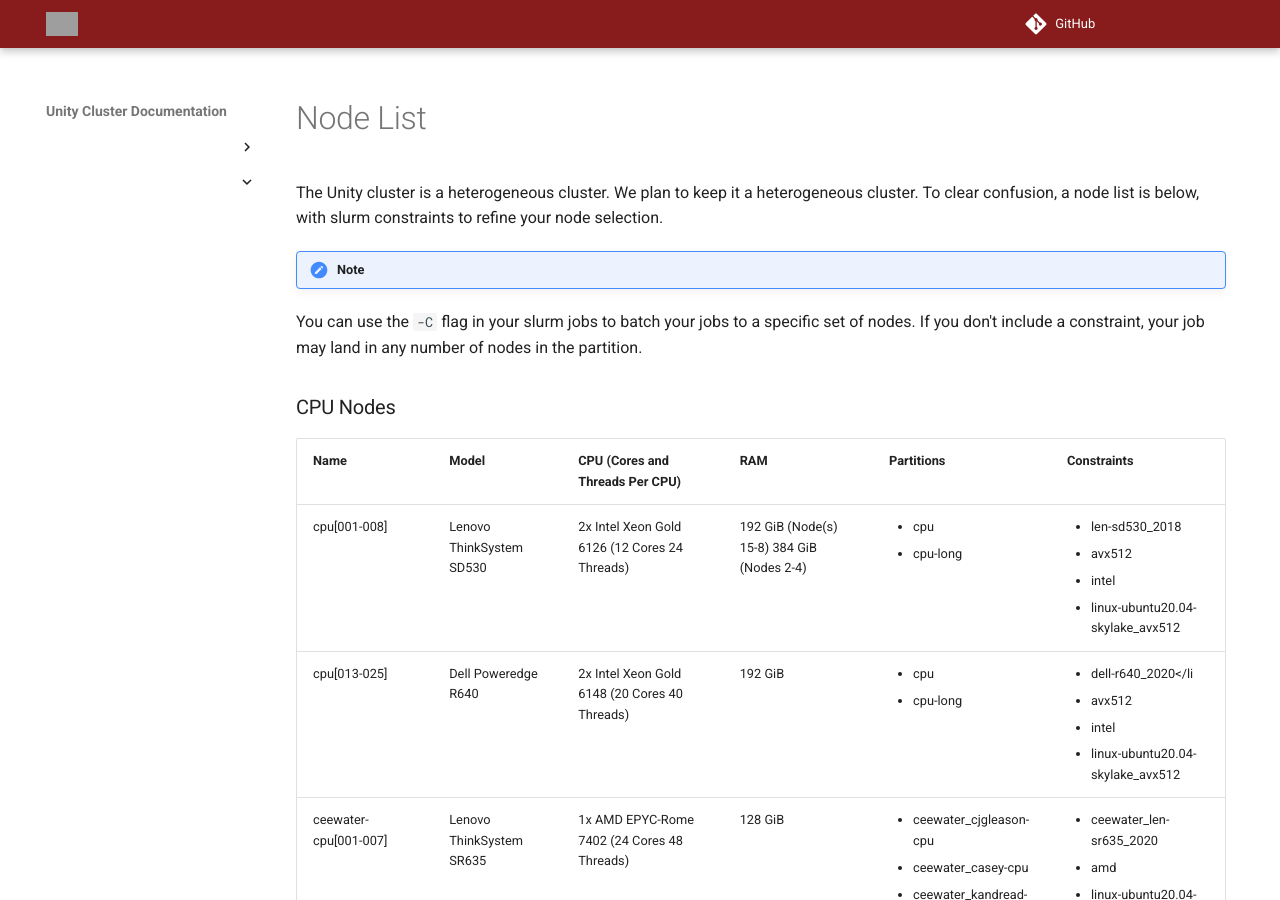
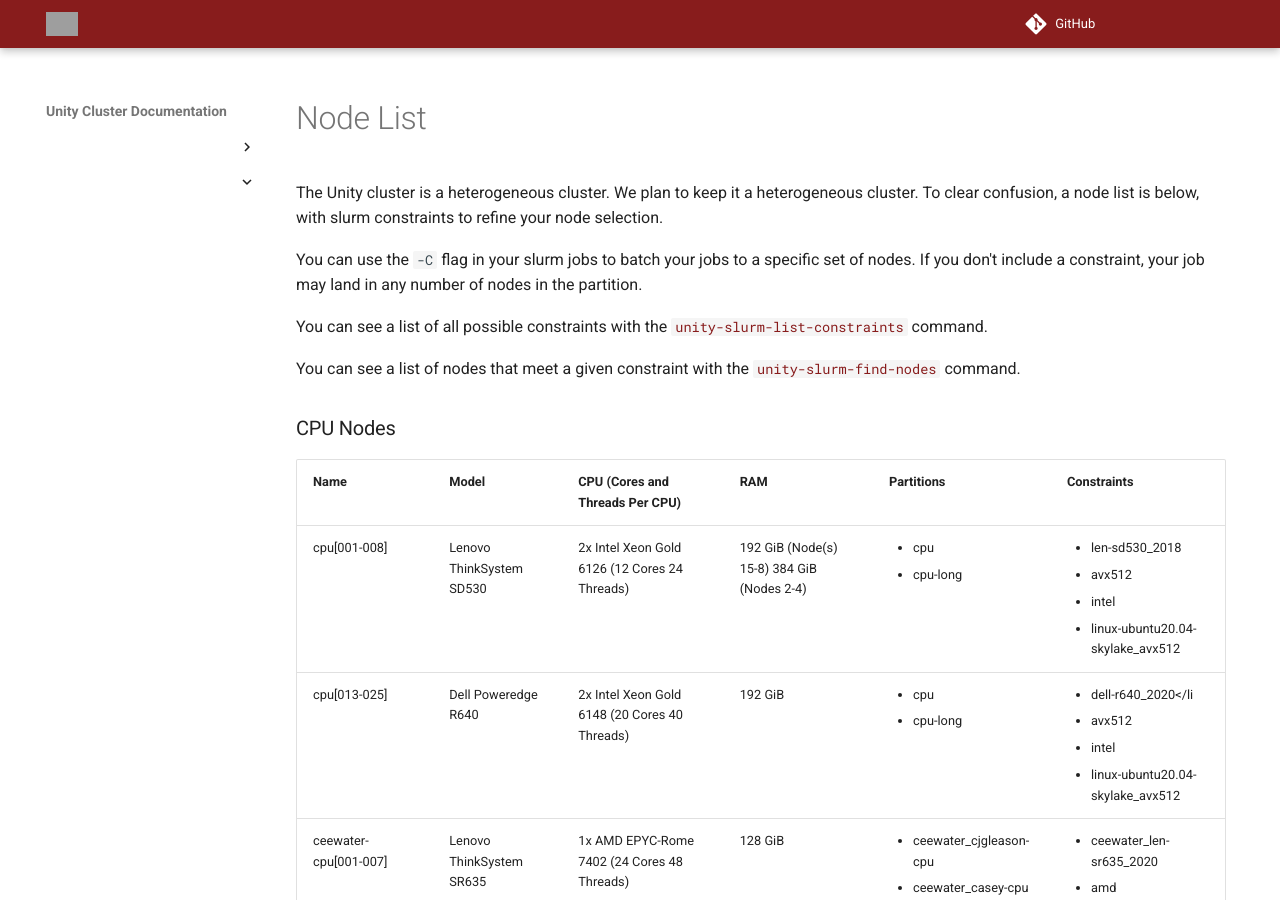
Before and after one commit to UMass-RC/unity-docs, an MkDocs documentation site: the page built from docs/technical/nodelist.md, in a window 1280 px wide and 900 px high. Built offline with MkDocs 1.6.1 and Material for MkDocs 9.7.7, drawn with Linux system fonts in a browser that asks for light colours; comment, search, counter and statistics services are not loaded; grey boxes are pictures that could not be loaded.

Commit message:
new commands noted in node list

```diff
--- a/docs/technical/nodelist.md
+++ b/docs/technical/nodelist.md
@@ -2,8 +2,11 @@
 
 The Unity cluster is a heterogeneous cluster. We plan to keep it a heterogeneous cluster. To clear confusion, a node list is below, with slurm constraints to refine your node selection.
 
-!!! note
 You can use the `-C` flag in your slurm jobs to batch your jobs to a specific set of nodes. If you don't include a constraint, your job may land in any number of nodes in the partition.
+
+You can see a list of all possible constraints with the <red>`unity-slurm-list-constraints`</red> command.
+
+You can see a list of nodes that meet a given constraint with the <red>`unity-slurm-find-nodes`</red> command.
 
 ### CPU Nodes
 {% include-markdown "../../sheets-to-md/output/cpu-nodes.md" %}
```
